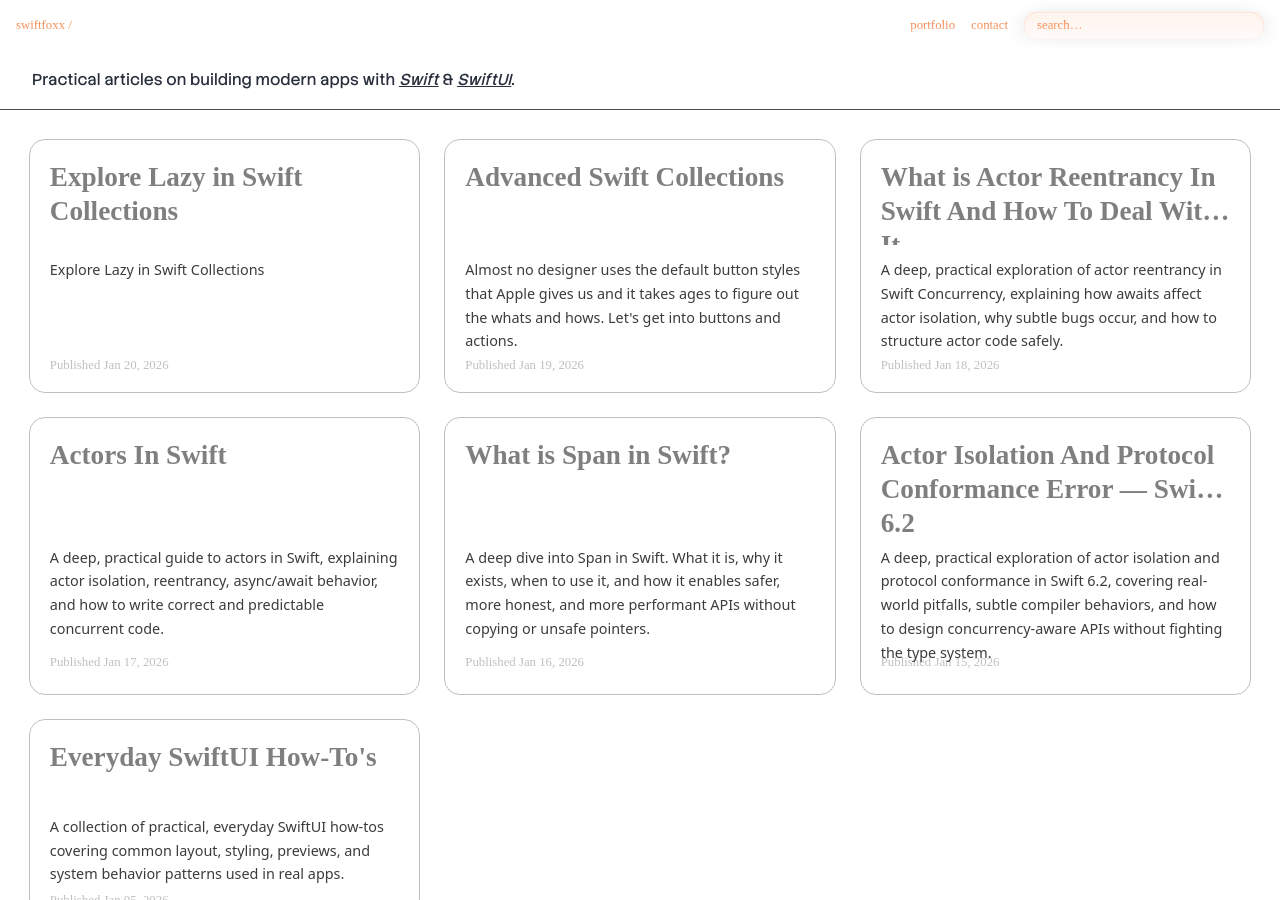
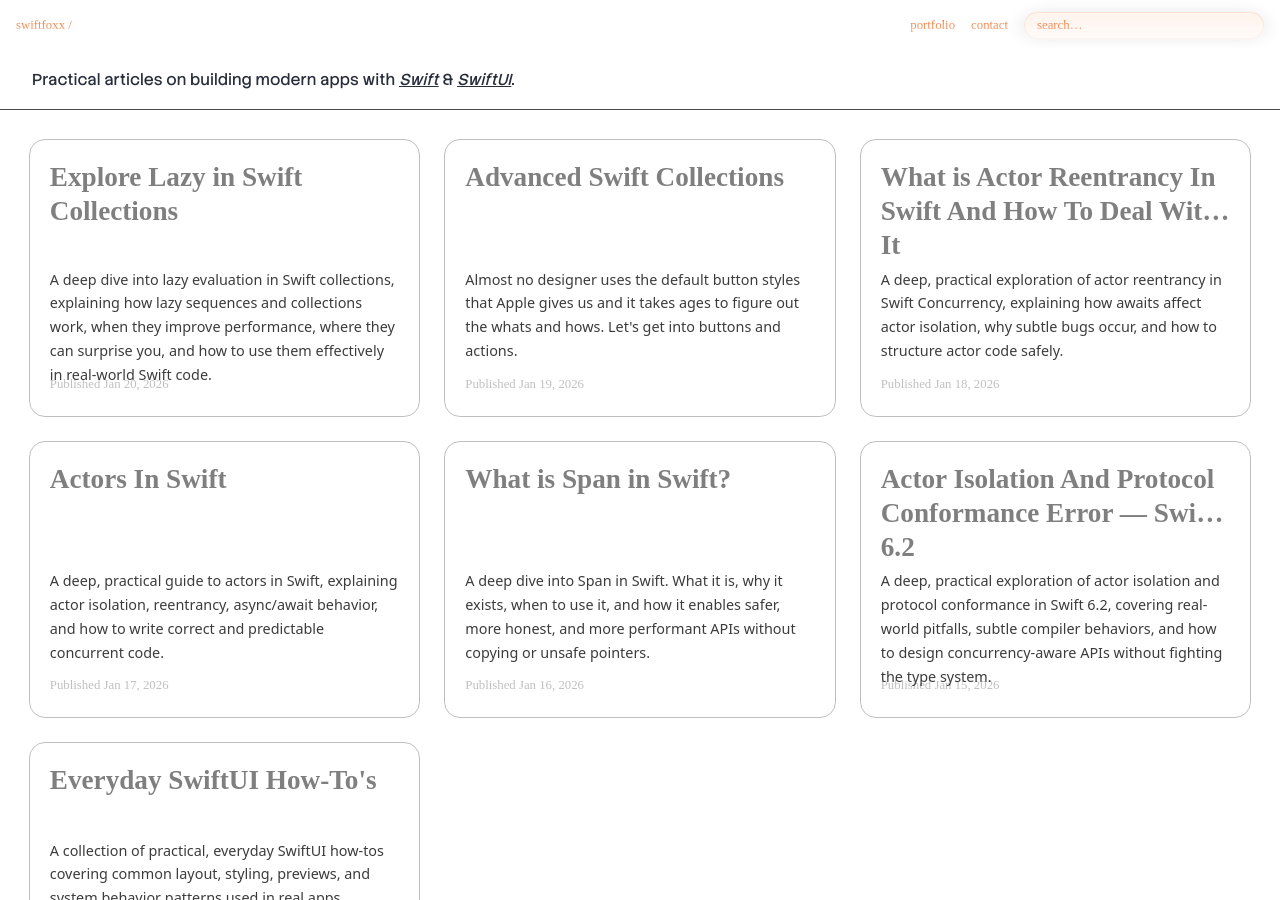
Before and after one commit to SwiftFoxx/swiftfoxx.github.io, a Jekyll site: the page built from index.md, in a window 1280 px wide and 900 px high, scrolled down 694 px. Built offline with Jekyll 4.4.1, drawn with Linux system fonts in a browser that asks for light colours; some web fonts are replaced.

Commit message:
Add front matter

```diff
--- a/_posts/2026-01-20-explore-lazy-in-swift-collections.md
+++ b/_posts/2026-01-20-explore-lazy-in-swift-collections.md
@@ -3,11 +3,10 @@
 title: Explore Lazy in Swift Collections
 display_title: Explore Lazy in Swift Collections
 hashtag: Swift
-description: Explore Lazy in Swift Collections
-# og_image: ''
+description: A deep dive into lazy evaluation in Swift collections, explaining how lazy sequences and collections work, when they improve performance, where they can surprise you, and how to use them effectively in real-world Swift code.
 date: Jan 20, 2026
-tags: swift
-keywords: swift
+tags: swift, collections, performance, lazy
+keywords: swift lazy, lazy collections swift, lazy sequences swift, swift collection performance, map filter lazy swift, swift standard library lazy, lazy evaluation swift, swift arrays lazy
 ---
 
 Working with Swift collections often means chaining operations like `map`{: .inline-code }, `filter`{: .inline-code }, `compactMap`{: .inline-code }, etc. By default, these are eager: they do all the work immediately and return a fully materialized result. But Swift also supports *lazy* evaluation for sequences and collections, letting you defer work until it’s actually needed — lowering work and memory use in the right cases. [Apple Developer](https://developer.apple.com/documentation/swift/sequence/lazy?utm_source={{ site.url }}){: .inline-link }
```
